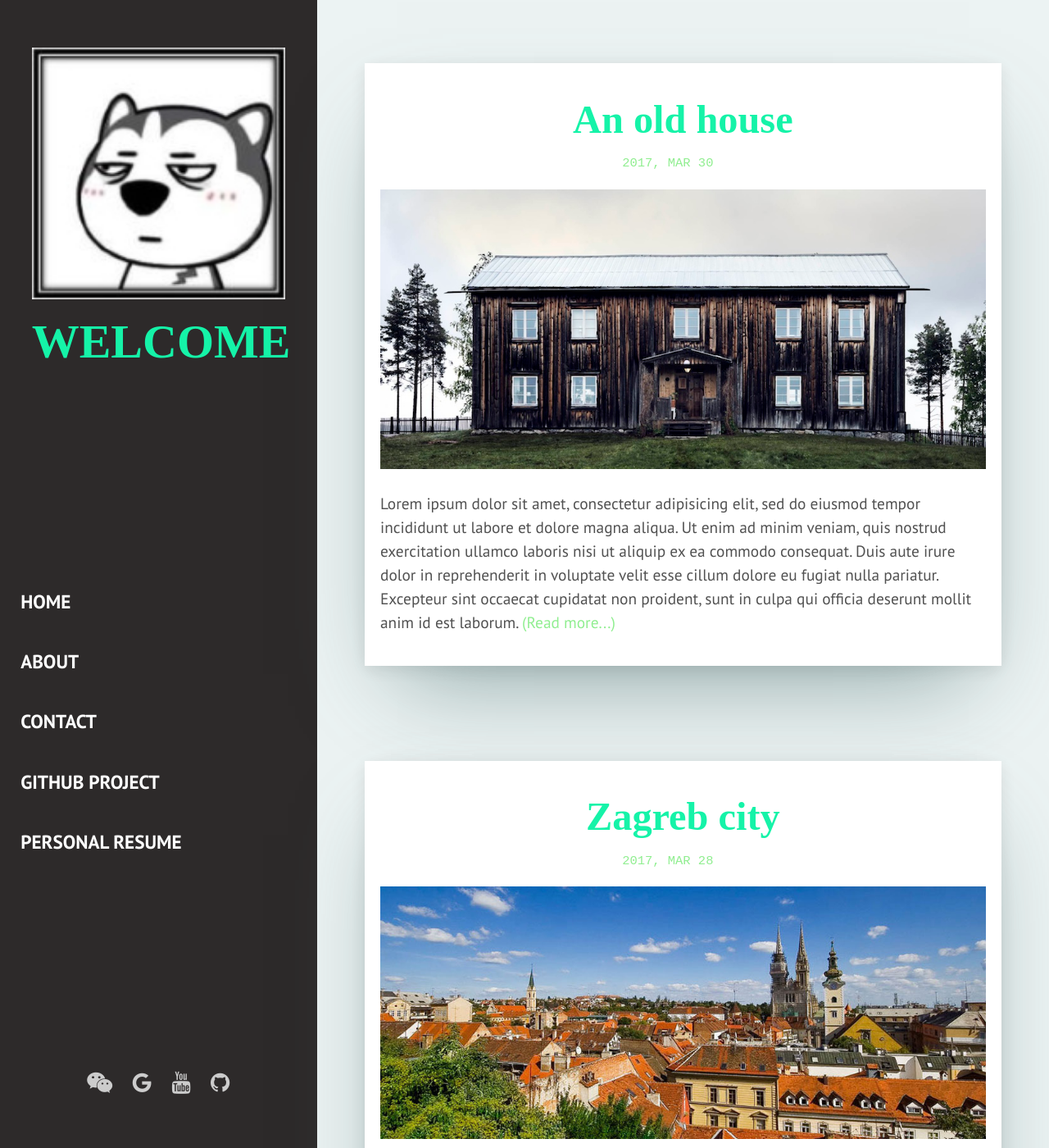
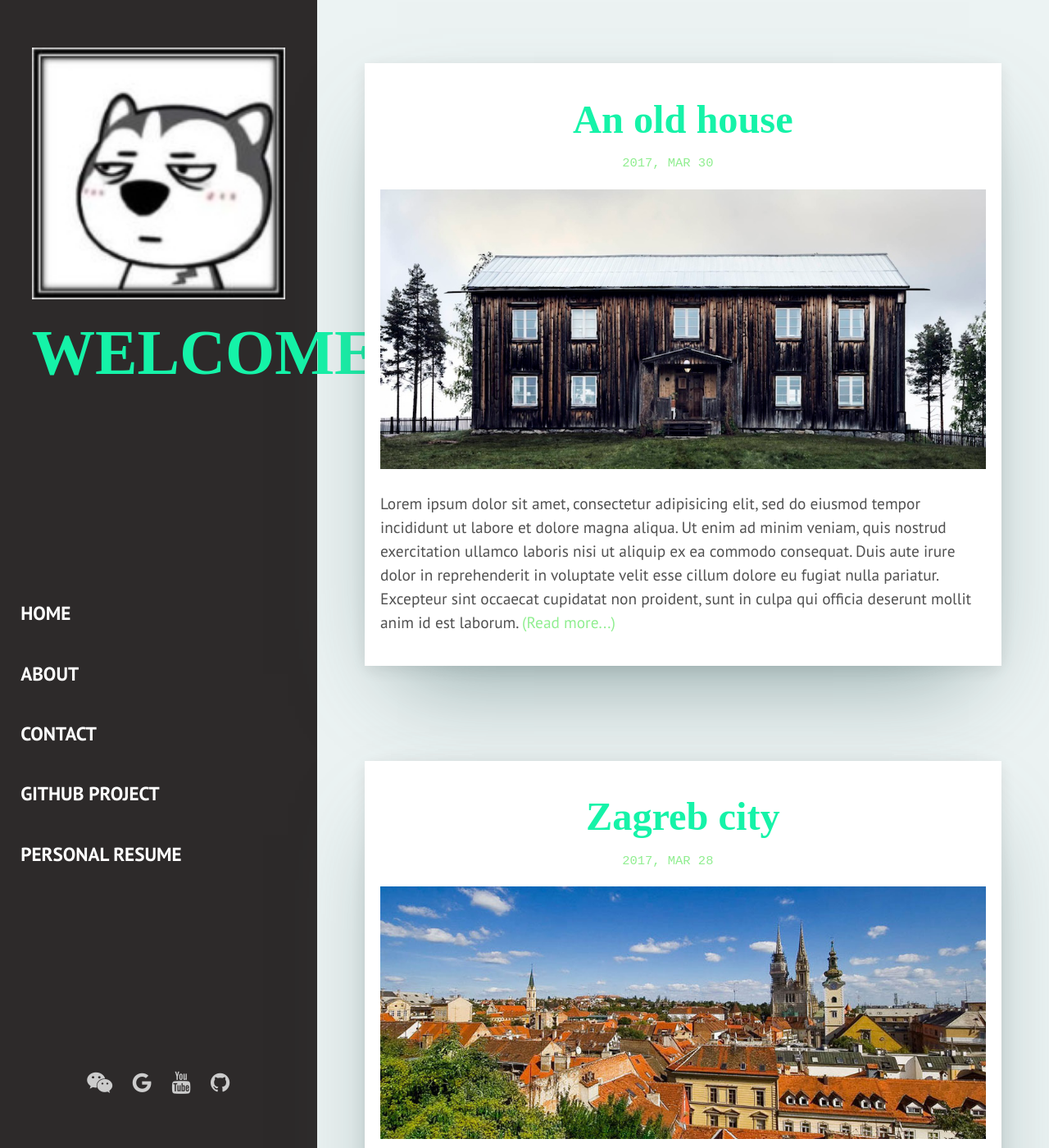
Before and after one commit to zywok/zywok.github.io, a Jekyll site: the page built from index.html, in a window 1280 px wide and 1400 px high. Shown: the whole window at 82% size. Built offline with Jekyll 4.4.1, drawn with Linux system fonts in a browser that asks for light colours; some web fonts are replaced; the list of posts is cut into pages by our own code.

Commit message:
Update main.css

```diff
--- a/assets/css/main.css
+++ b/assets/css/main.css
@@ -847,10 +847,9 @@ pre code {
 .sidebar-logo .logo {
   font-family: 'Finger Paint', cursive;
   color: #15F3A8;
-  text-align: center;
   text-transform: uppercase;
   text-decoration: none;
-  font-size: 3rem;
+  font-size: 4rem;
   font-weight: 700;
 }
 
```
